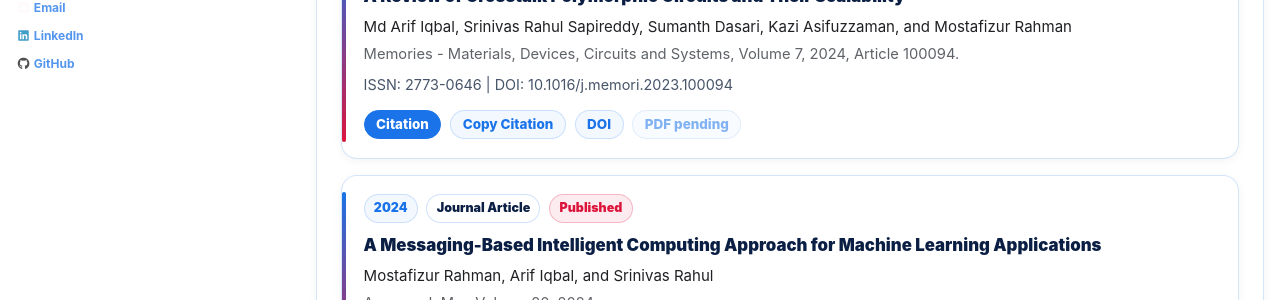
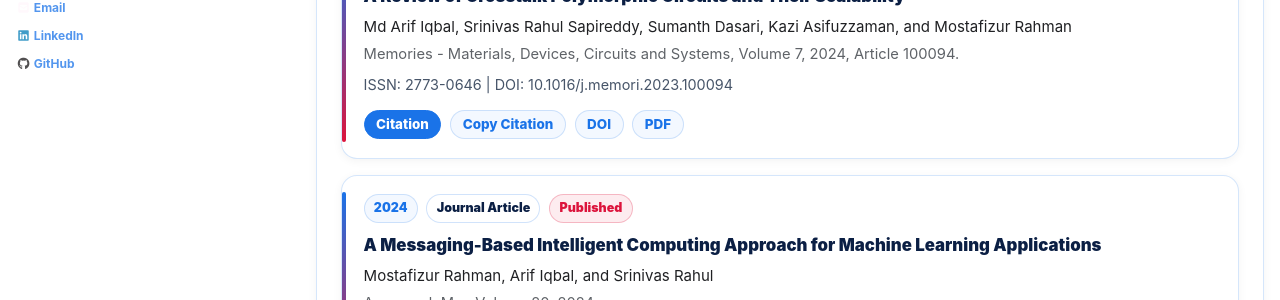
Before and after one commit to srsapireddy/srsapireddy.github.io, a Jekyll site: the page built from _pages/publications.md, in a window 1280 px wide and 900 px high, scrolled down 3700 px. Shown: the part 144-444 px from the top of the window. Built offline with Jekyll 4.4.1, drawn with Linux system fonts in a browser that asks for light colours; cached includes are drawn as plain includes; nearby versions of some CDN libraries.

Commit message:
Update publications.md

```diff
--- a/_pages/publications.md
+++ b/_pages/publications.md
@@ -1134,7 +1134,7 @@
         <button class="pub-button primary" onclick="toggleCitation('cite-2024-crosstalk')">Citation</button>
         <button class="pub-button" onclick="copyCitation('cite-2024-crosstalk')">Copy Citation</button>
         <a class="pub-link" href="https://doi.org/10.1016/j.memori.2023.100094" target="_blank" rel="noopener">DOI</a>
-        <a class="pub-link disabled" href="#" onclick="return false;">PDF pending</a>
+        <a class="pub-link" href="https://srsapireddy.github.io/publications/J3.pdf" target="_blank" rel="noopener">PDF</a>
       </div>
 
       <div id="cite-2024-crosstalk" class="citation-box">M. A. Iqbal, S. R. Sapireddy, S. Dasari, K. Asifuzzaman, and M. Rahman, "A review of crosstalk polymorphic circuits and their scalability," Memories - Materials, Devices, Circuits and Systems, vol. 7, Art. no. 100094, 2024, doi: 10.1016/j.memori.2023.100094.</div>
```
